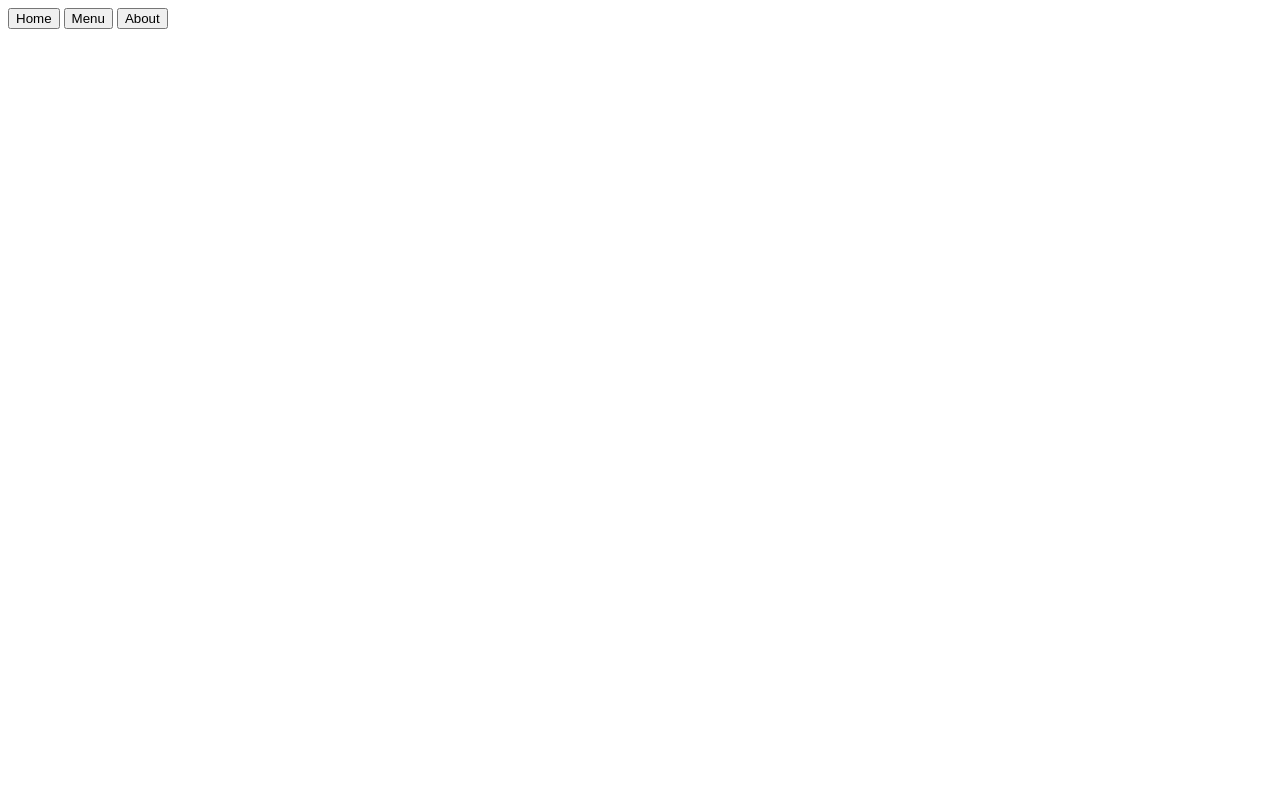
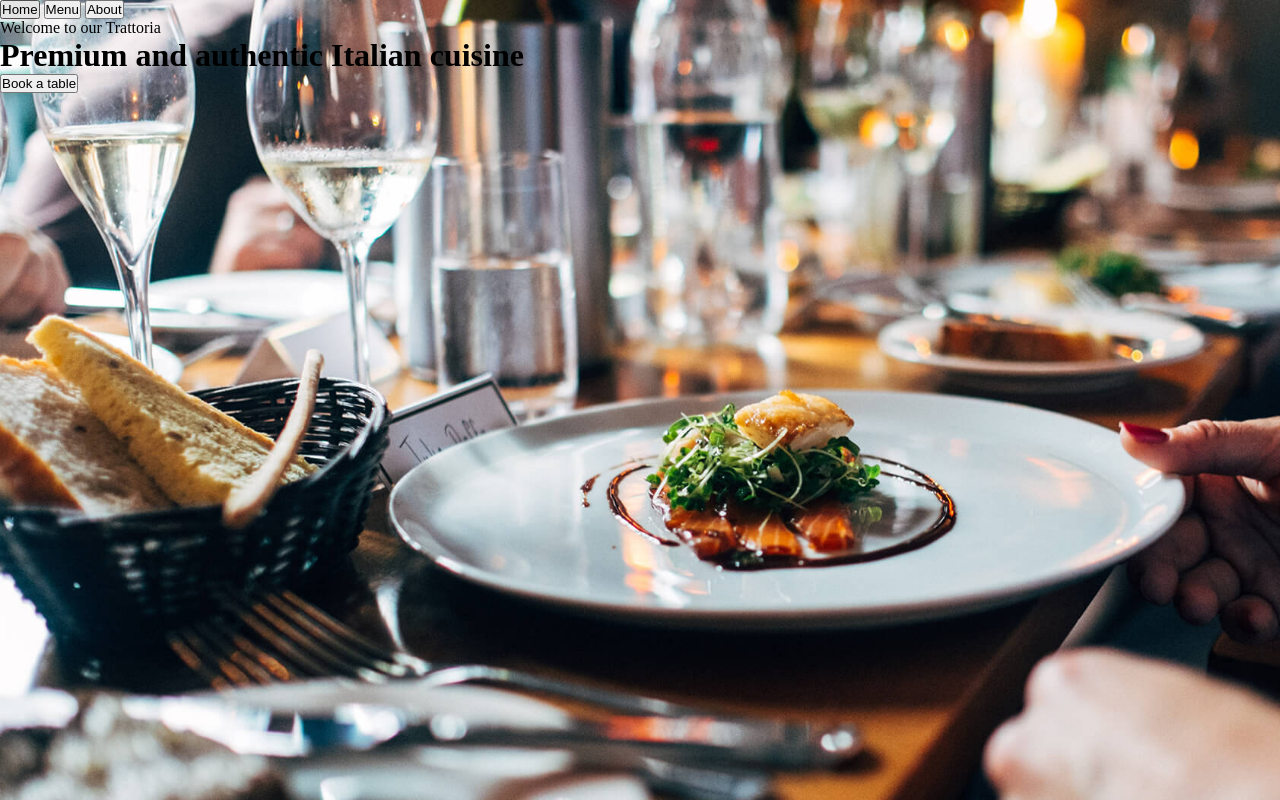
Before and after one commit to Kasy00/Restaurant-page-with-Webpack, a website built with webpack: page src/index.html in a window 1280 px wide. Built offline with nearby package versions, Linux system fonts and the light colour scheme.

Commit message:
Created skeleton of home page and installed asset management in webpack

```diff
--- a/package.json
+++ b/package.json
@@ -10,7 +10,9 @@
   "author": "",
   "license": "ISC",
   "devDependencies": {
+    "css-loader": "^6.10.0",
     "html-webpack-plugin": "^5.6.0",
+    "style-loader": "^3.3.4",
     "webpack": "^5.90.3",
     "webpack-cli": "^5.1.4"
   }
--- a/src/index.html
+++ b/src/index.html
@@ -13,6 +13,10 @@
             <button>About</button>
         </nav>
     </header>
-    <div id="content"></div>
+    <div id="content">
+        <p>Welcome to our Trattoria</p>
+        <h1>Premium and authentic Italian cuisine</h1>
+        <button>Book a table</button>
+    </div>
 </body>
 </html>
--- a/src/index.js
+++ b/src/index.js
@@ -1 +1,2 @@
-alert('Test!');
+import './style.css';
+import Icon from './hero-bg.jpg';
--- /dev/null
+++ b/src/style.css
@@ -0,0 +1,15 @@
+*{
+    padding: 0;
+    margin: 0;
+}
+
+html{
+    font-size: 62.5%;
+}
+
+body{
+    font-size: 1.6rem;
+    height: 100vh;
+    background-image: url('hero-bg.jpg');
+    background-size: cover;
+}
--- a/webpack.config.js
+++ b/webpack.config.js
@@ -13,4 +13,16 @@ module.exports = {
         path: path.resolve(__dirname, 'dist'),
         clean: true,
     },
+    module: {
+        rules: [
+          {
+            test: /\.css$/i,
+            use: ['style-loader', 'css-loader'],
+          },
+          {
+            test: /\.(png|svg|jpg|jpeg|gif)$/i,
+            type: 'asset/resource',
+          },
+        ],
+      },
 };
```
Also changed, not shown: dist/d246ce4007858a2604b4.jpg (added), dist/index.html, dist/main.js, src/hero-bg.jpg (added), 1 other file.
